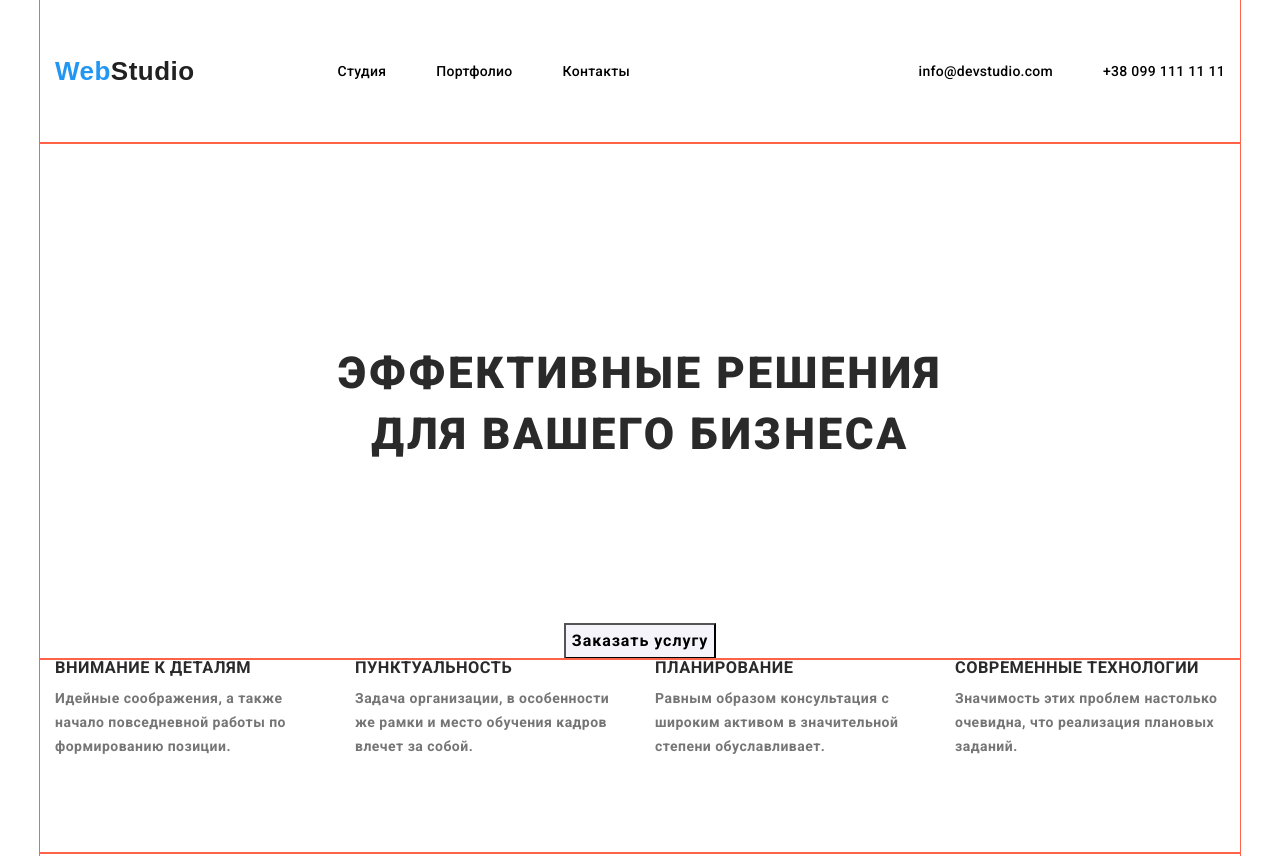
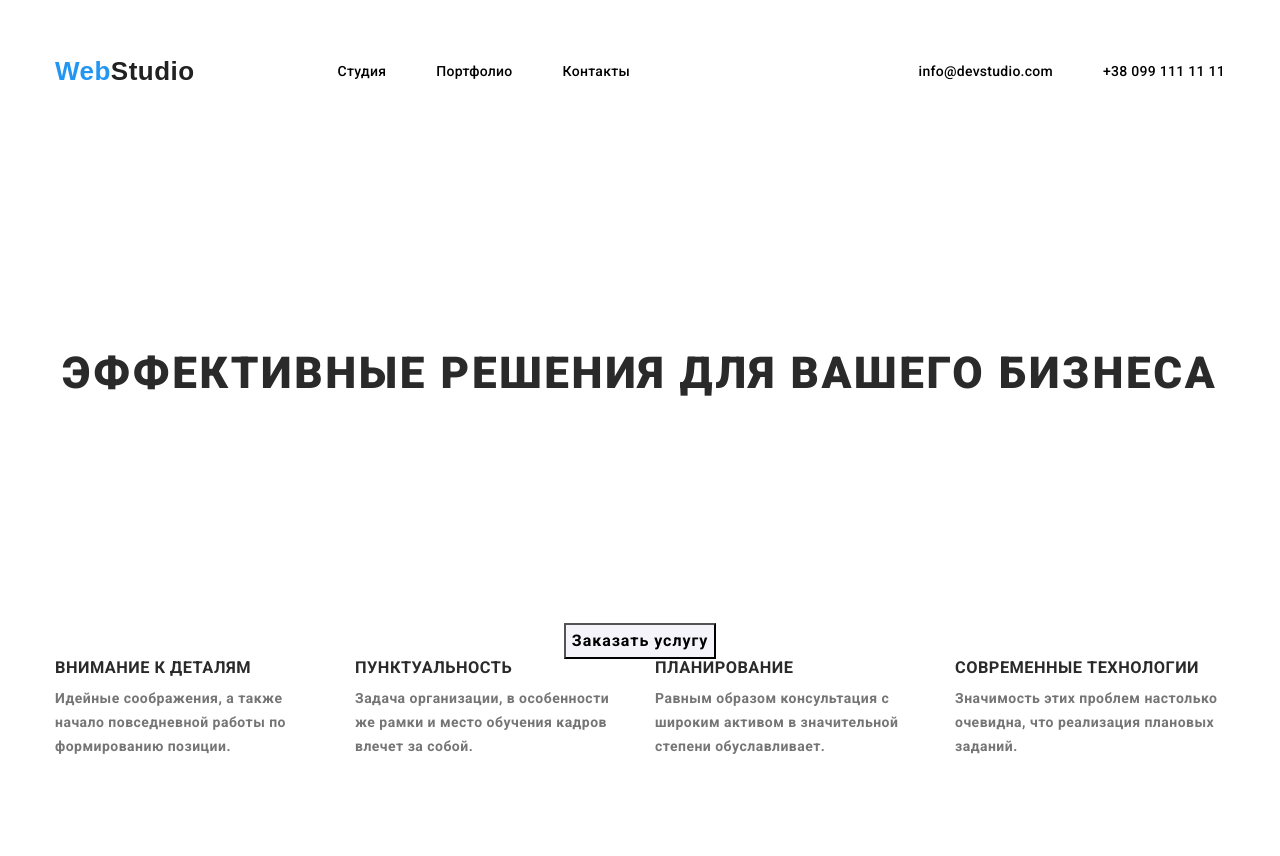
Before and after one commit to Alen1414/goit-markup-hw-03, a plain HTML site: page index.html in a window 1280 px wide. Shown: the top 856 px of the page. Drawn offline with nearby package versions, Linux system fonts and the light colour scheme.

Commit message:
dellit autline

```diff
--- a/css/style.css
+++ b/css/style.css
@@ -44,7 +44,7 @@ p, h1, h2, h3, h4, h5, h6 {
   padding-right: 15px;
 
  margin: 0 auto;
- outline: 1px solid tomato
+ /* outline: 1px solid tomato */
 
 }
 
@@ -172,7 +172,7 @@ padding-top: 200px;
 padding-bottom: 280px;
 30 */
 
-background-color: tomato;
+
 width: 696px;
 height: 120px;
 
```
